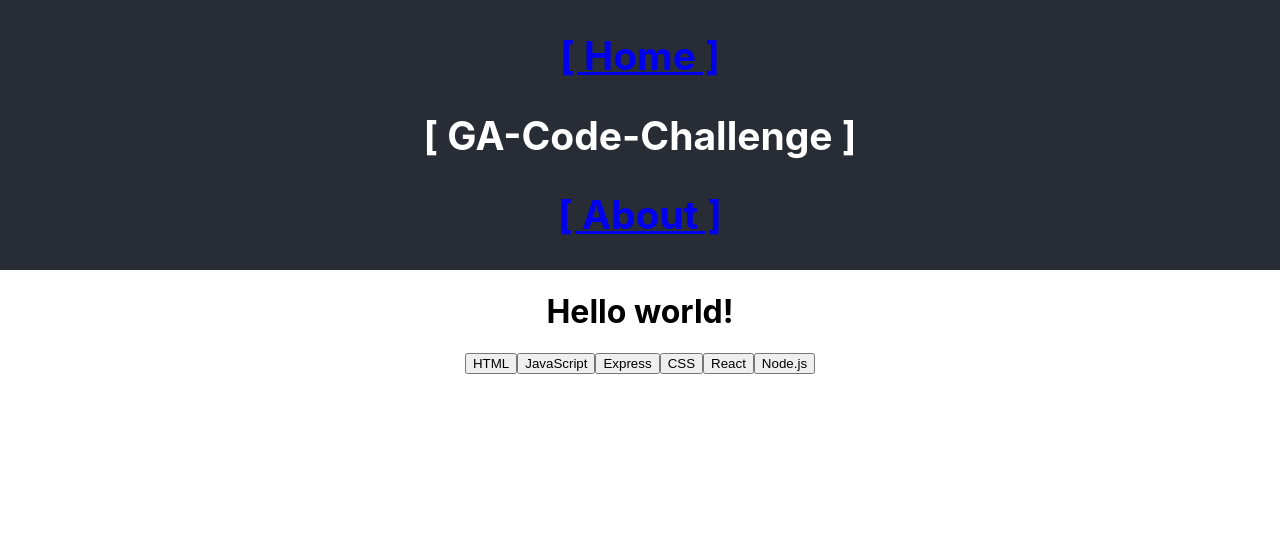
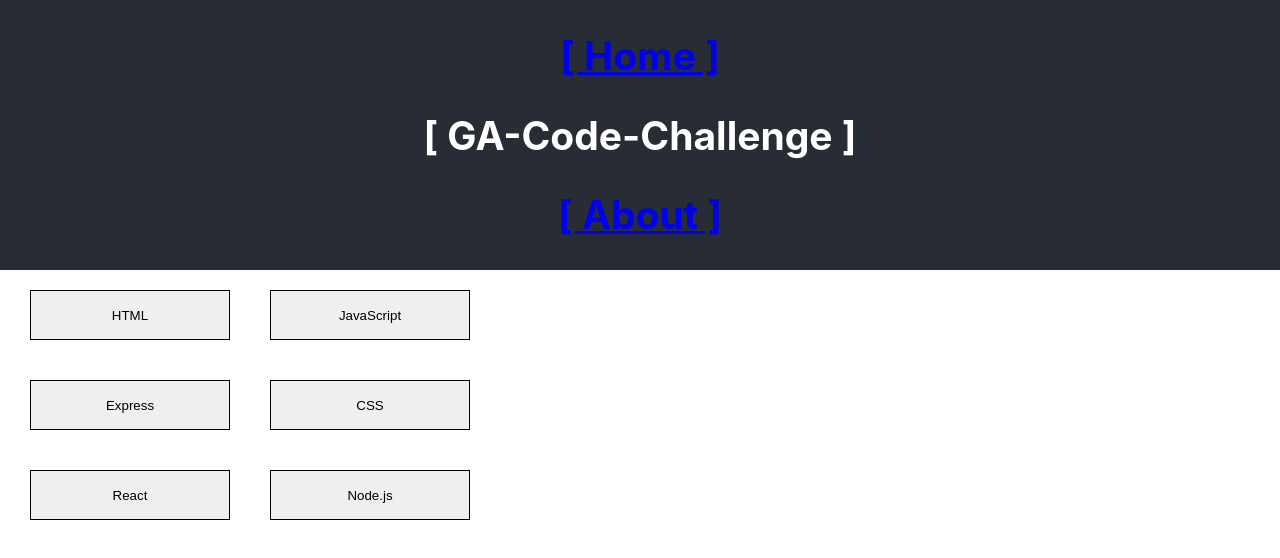
Before and after one commit to wtsia/DevQ, a React (Create React App) app in the folder code-challenge/: page /home in a window 1280 px wide. Shown: the top 558 px of the page. Built offline with nearby package versions, Linux system fonts and the light colour scheme.

Commit message:
styled home page

```diff
--- a/code-challenge/src/Components/Home.css
+++ b/code-challenge/src/Components/Home.css
@@ -0,0 +1,12 @@
+div.languages {
+   flex-wrap: wrap;
+   width: 500px;
+}
+.languages > button {
+    border: 1px solid black;
+    flex: 1 1 auto;
+    width: 200px;
+    height: 50px;
+    margin: 20px;
+
+}
--- a/code-challenge/src/Components/Home.js
+++ b/code-challenge/src/Components/Home.js
@@ -1,4 +1,5 @@
 import React, { Component } from "react";
+import "./Home.css"
 
 class Home extends Component {
     // constructor(props) {
@@ -6,8 +7,7 @@ class Home extends Component {
     // }
     render() {
         return(
-            <div className="questions">
-            <h1>Hello world!</h1>
+            <div className="languages">
             <button>HTML</button>
             <button>JavaScript</button>
             <button>Express</button>
```
